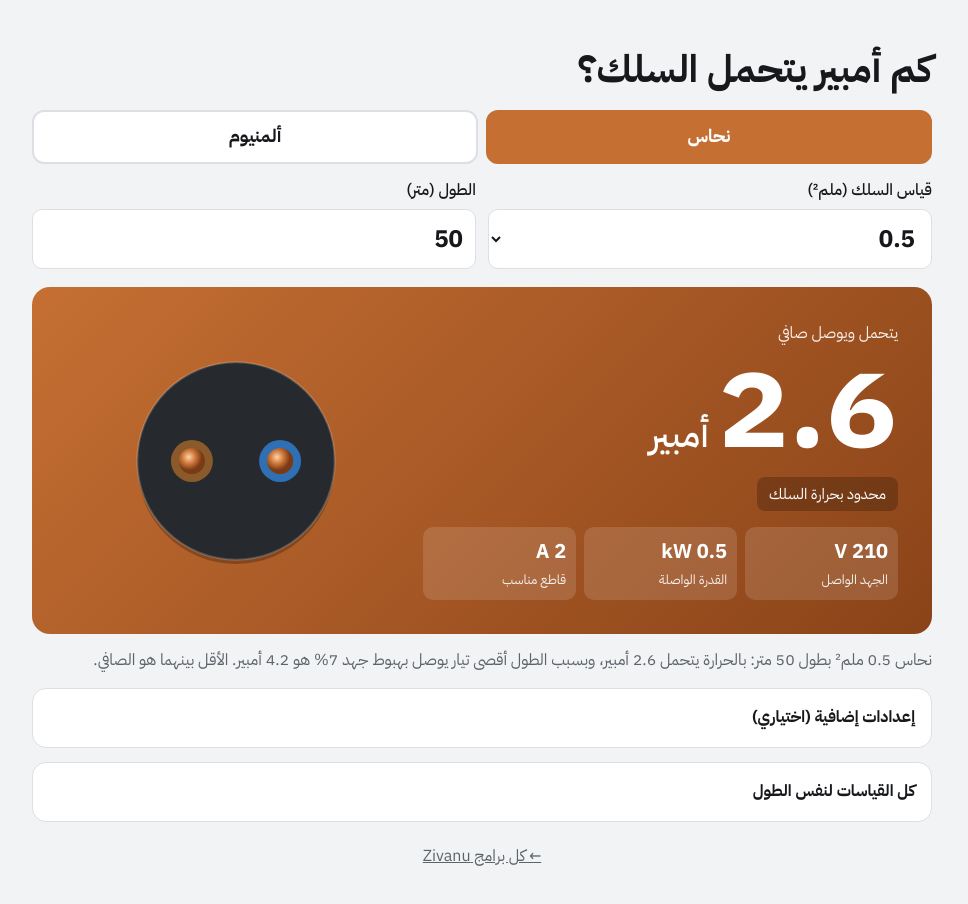
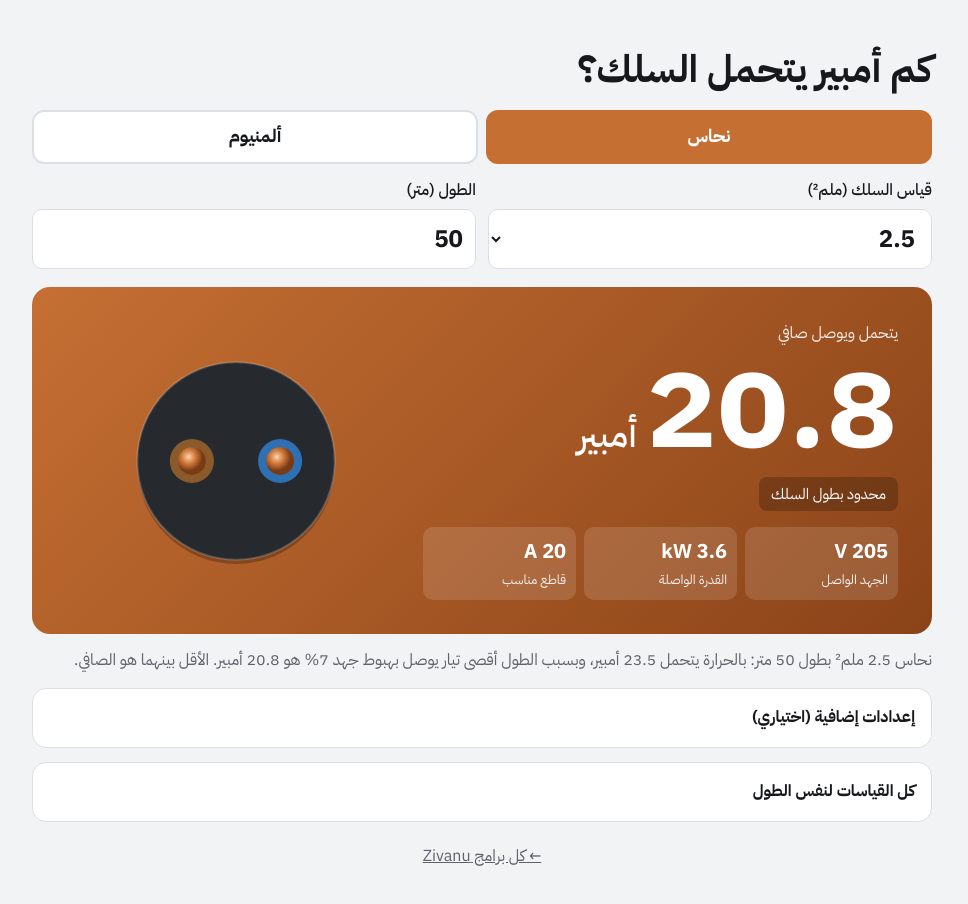
Before and after one commit to zivanu/Cable, a plain HTML site: page index.html in a window 1280 px wide. Shown: the whole page, without its empty margins (158-1126 px from the left). Drawn offline with Linux system fonts and the light colour scheme.

Commit message:
Open on 2.5 mm² by default instead of 0.5
Co-Authored-By: Claude Opus 5.5 <noreply@anthropic.com>
Claude-Session: https://claude.ai/code/session_01LcPGkqm9biGBXGeUGtexbE

```diff
--- a/index.html
+++ b/index.html
@@ -160,9 +160,9 @@ function calc(i,o,m){
 }
 
 function fillSizes(){
- const cur=+$('sz').value;
+ const cur=$('sz').options.length?+$('sz').value:NaN;
  $('sz').innerHTML=S.map((s,i)=>`<option value="${i}"${mat=='al'&&!RA[i]?' disabled':''}>${s}</option>`).join('');
- let v=isNaN(cur)?7:cur; if(mat=='al'&&!RA[v])v=4; $('sz').value=v;
+ let v=isNaN(cur)?4:cur; if(mat=='al'&&!RA[v])v=4; $('sz').value=v;
 }
 
 const ids=['sz','len','typ','tmp','sun','how','ins','vd'];
@@ -174,7 +174,7 @@ function run(){
  $('tmpL').textContent=o.how=='soil'?'حرارة التربة (°م)':'حرارة الجو (°م)';
  document.body.classList.toggle('al',mat=='al');
  $('mCu').setAttribute('aria-pressed',mat=='cu');$('mAl').setAttribute('aria-pressed',mat=='al');
- try{const s={mat};ids.forEach(k=>s[k]=k=='sun'?$(k).checked:$(k).value);localStorage.setItem('ampCalc3',JSON.stringify(s))}catch(e){}
+ try{const s={mat};ids.forEach(k=>s[k]=k=='sun'?$(k).checked:$(k).value);localStorage.setItem('ampCalc4',JSON.stringify(s))}catch(e){}
 
  const r=calc(o.i,o,mat); if(!r)return;
  const I=r.I, dv=I*r.z, Ve=o.V-dv;
@@ -195,7 +195,7 @@ function run(){
  $('all').innerHTML=S.map((s,i)=>{const a=calc(i,o,'cu'),b=calc(i,o,'al');return`<tr class="${i==o.i?'sel':''}"><td>${s} ملم²</td><td class="n">${f(a.I,1)} A</td><td class="n">${b?f(b.I,1)+' A':'—'}</td></tr>`}).join('');
 }
 
-try{const s=JSON.parse(localStorage.getItem('ampCalc3')||'{}');if(s.mat)mat=s.mat;fillSizes();ids.forEach(k=>{if(s[k]!=null){if(k=='sun')$(k).checked=s[k];else $(k).value=s[k]}});if(mat=='al'&&!RA[+$('sz').value])$('sz').value=4}catch(e){fillSizes()}
+try{const s=JSON.parse(localStorage.getItem('ampCalc4')||'{}');if(s.mat)mat=s.mat;fillSizes();ids.forEach(k=>{if(s[k]!=null){if(k=='sun')$(k).checked=s[k];else $(k).value=s[k]}});if(mat=='al'&&!RA[+$('sz').value])$('sz').value=4}catch(e){fillSizes()}
 if(!$('sz').options.length)fillSizes();
 $('mCu').addEventListener('click',()=>{mat='cu';fillSizes();run()});
 $('mAl').addEventListener('click',()=>{mat='al';fillSizes();run()});
```
